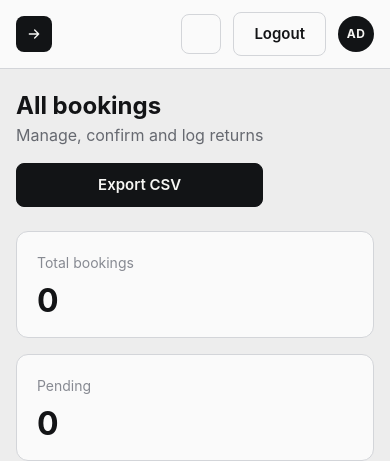
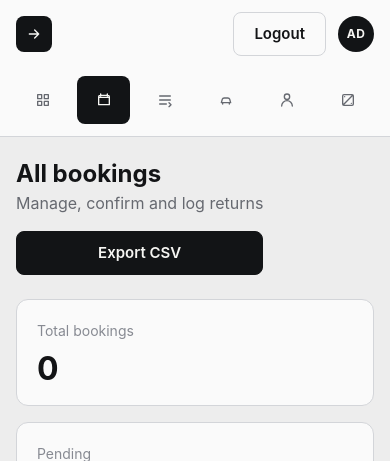
Before and after one commit to ActualLearner/crms, a PHP site: page /pages/admin/bookings.html in a window 390 px wide. Shown: the top 461 px of the page. Run offline with PHP 8.4, Linux system fonts and the light colour scheme.

Commit message:
feat(admin): enhance admin button styles and add modal input styling

```diff
--- a/crms-frontend/assets/css/components/admin.css
+++ b/crms-frontend/assets/css/components/admin.css
@@ -42,7 +42,8 @@
 
 .admin-brand-mark svg,
 .admin-nav svg,
-.admin-btn svg {
+.admin-btn svg,
+.admin-icon-btn svg {
 	width: 16px;
 	height: 16px;
 	stroke: currentColor;
@@ -124,7 +125,6 @@
 }
 
 .admin-icon-btn {
-	display: none;
 	width: 40px;
 	height: 40px;
 	border: 1px solid var(--border-subtle);
@@ -133,6 +133,7 @@
 	color: var(--text-primary);
 	cursor: pointer;
 	transition: background-color var(--duration-fast) var(--ease-standard), transform var(--duration-fast) var(--ease-standard);
+	display: none;
 }
 
 .admin-page {
@@ -1277,6 +1326,12 @@
 	text-align: center;
 }
 
+@media (max-width: 1024px) {
+	.admin-icon-btn {
+		display: none !important;
+	}
+}
+
 @media (max-width: 920px) {
 	.admin-topbar {
 		height: auto;
@@ -1287,8 +1342,7 @@
 	}
 
 	.admin-icon-btn {
-		display: grid;
-		place-items: center;
+		display: none !important;
 	}
 
 	.admin-section-label {
@@ -1299,7 +1353,7 @@
 	.admin-nav {
 		order: 3;
 		flex-basis: 100%;
-		display: none;
+		display: flex !important;
 		justify-content: flex-start;
 		overflow-x: auto;
 		padding-top: var(--space-2);
@@ -1311,6 +1365,14 @@
 
 	.admin-nav a {
 		white-space: nowrap;
+		flex: 1;
+		min-height: 48px;
+		padding: var(--space-4);
+		justify-content: center;
+	}
+
+	.admin-nav a span {
+		display: none;
 	}
 
 	.admin-page {
```
Also changed, not shown: other parts of crms-frontend/assets/css/components/admin.css (+48 -0 lines).
